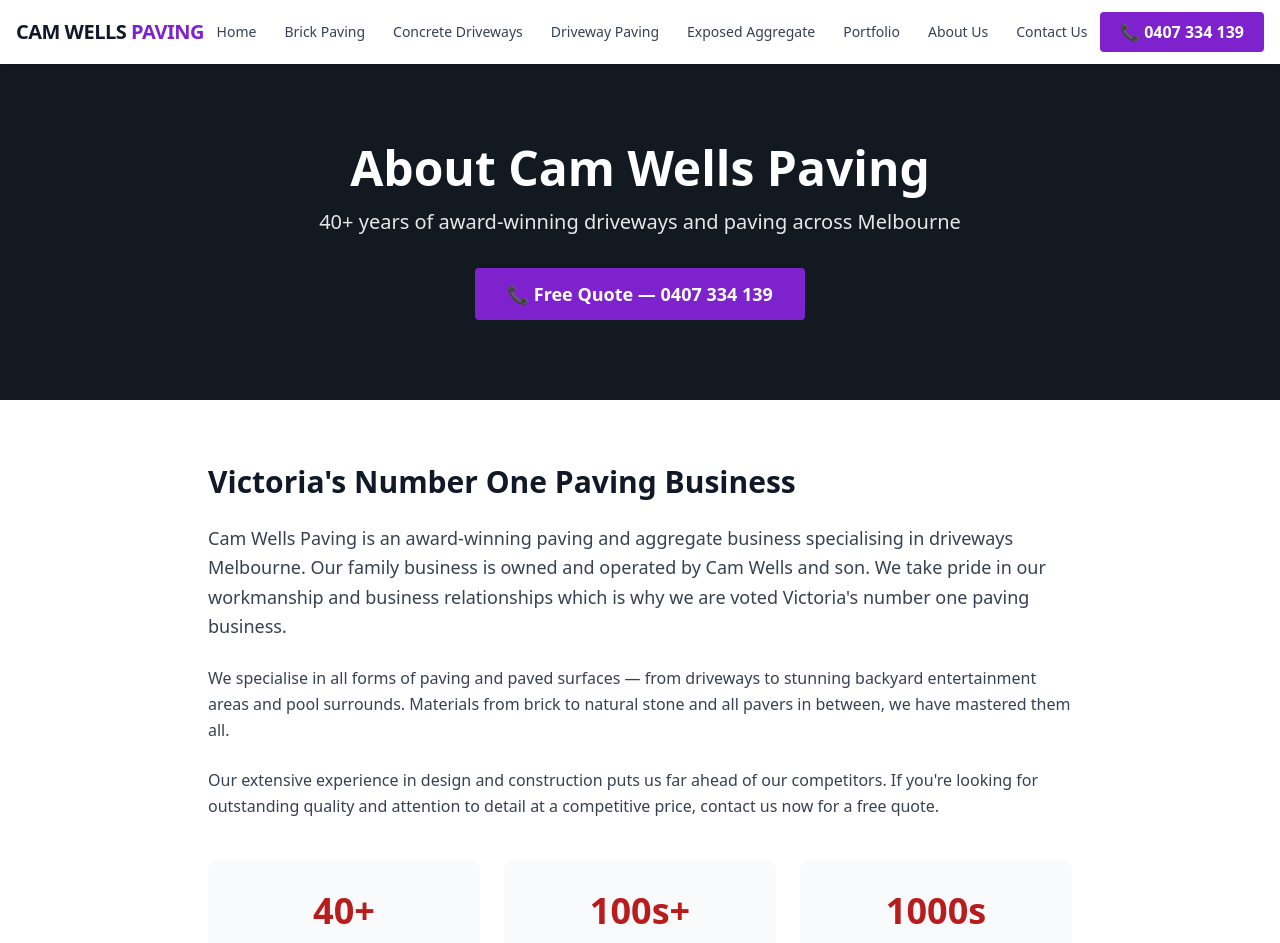
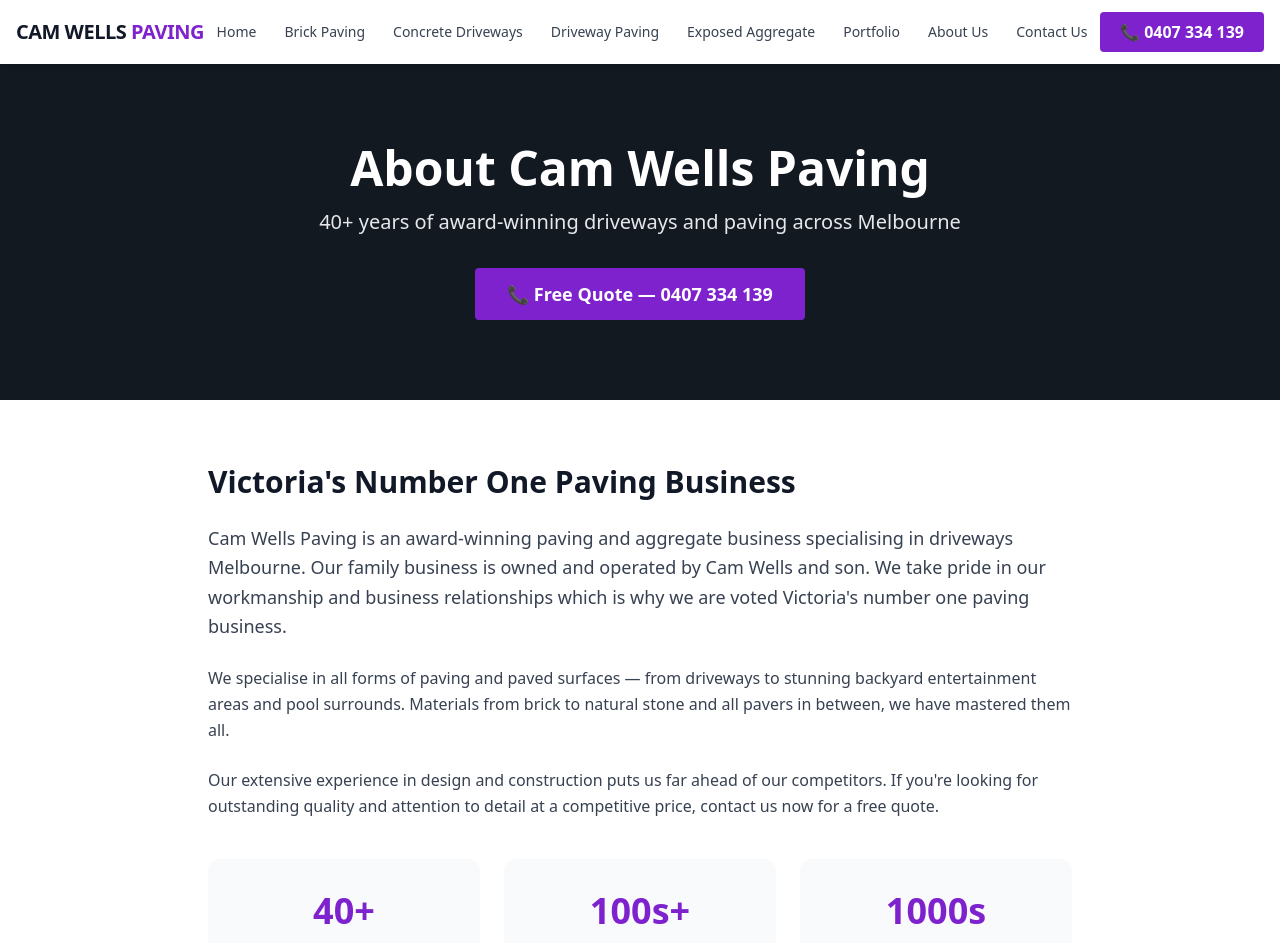
Before and after one commit to StrategyCentral/camwells-paving, a Next.js app: page /about-us in a window 1280 px wide. Shown: the top 943 px of the page. Built offline with nearby package versions, Linux system fonts and the light colour scheme.

Commit message:
style: red→purple to match Jupiter theme

```diff
--- a/app/about-us/page.tsx
+++ b/app/about-us/page.tsx
@@ -33,7 +33,7 @@
               { stat: '1000s', label: 'Happy Clients', desc: 'Clients impressed with quality, service and design.' },
             ].map(item => (
               <div key={item.stat} className="text-center bg-gray-50 rounded-xl p-8">
-                <div className="text-4xl font-black text-red-700 mb-2">{item.stat}</div>
+                <div className="text-4xl font-black text-purple-700 mb-2">{item.stat}</div>
                 <div className="font-black text-gray-900 mb-1">{item.label}</div>
                 <div className="text-sm text-gray-600">{item.desc}</div>
               </div>
```
